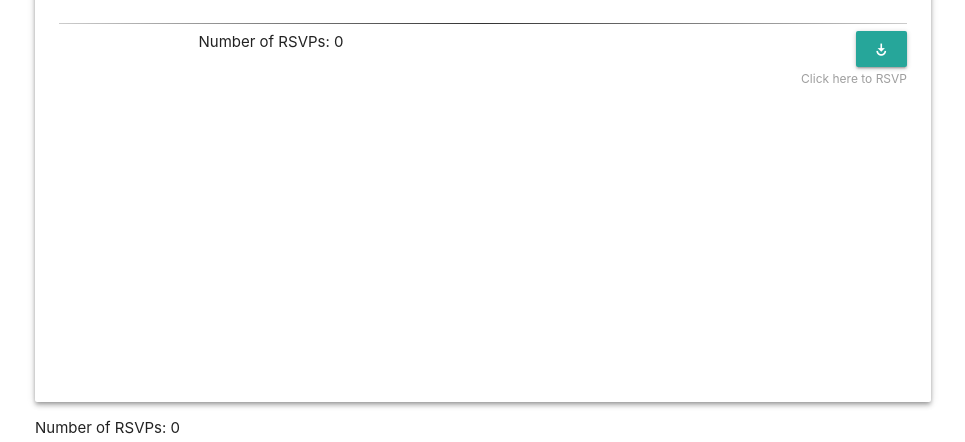
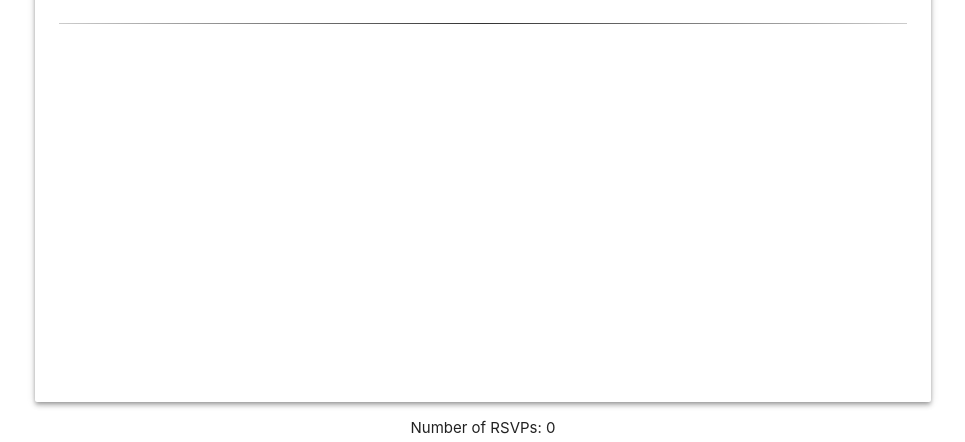
Before and after one commit to jcjv94/Convene-2, a Django app: template convene/main_app/templates/events/detail.html in a window 1280 px wide. Shown: the part 170-612 px from the top of the page, without its empty margins (157-1122 px from the left). Run offline with Django 3.2, Linux system fonts and the light colour scheme; the template is opened without the code that fills it, so the values that code supplies are empty; some libraries are stand-ins or nearby versions.

Commit message:
fixed extra rsvp button display

```diff
--- a/convene/main_app/templates/events/detail.html
+++ b/convene/main_app/templates/events/detail.html
@@ -35,10 +35,10 @@
                 background-image: -ms-linear-gradient(left, #ccc, #333, #ccc);
                 background-image: -o-linear-gradient(left, #ccc, #333, #ccc); ">
 
-                <div id="fullRSVP" class="row">
+                <!-- <div id="fullRSVP" class="row">
                     <div class="col s6">
                         <p>Number of RSVPs: {{ guest.all|length }}</p>
-                        <!-- <p>Number of RSVPs: {{ guest}}</p> -->
+                        <p>Number of RSVPs: {{ guest}}</p>
 
 
                         {% for guest in event.guests.all%}
@@ -58,7 +58,8 @@
                             <br>
                             <label class="radio-inline">
                                 <input class="attending-radio" type="radio" name="{{ attending_label }}" value="yes"
-                                {% if guest.is_attending %}checked="checked" {% endif %} required> Click here to RSVP
+                                    {% if guest.is_attending %}checked="checked" {% endif %} required> Click here to
+                                RSVP
                             </label>
 
                             <label class="radio-inline">
@@ -71,7 +72,7 @@
                     </form>
                 </div>
 
-            </div>
+            </div> -->
                 <div class="card-reveal">
                     <span class="card-title grey-text text-darken-4">{{ event.title }}<i
                             class="material-icons right">close</i></span>
@@ -162,7 +163,8 @@
                     <textarea type='textarea' name="comment" class="materialize-textarea" data-length="250"></textarea>
                     <label for="textarea2">Comment</label>
                     <div class="center-align">
-                    <button class="btn waves-effect waves-light" type="submit" name="action" value="event comment">Add
+                        <button class="btn waves-effect waves-light" type="submit" name="action"
+                            value="event comment">Add
                             Comment
                             <i class="material-icons right">comment</i>
                         </button>
```
Lines whose indentation alone changed are shown as unchanged.
